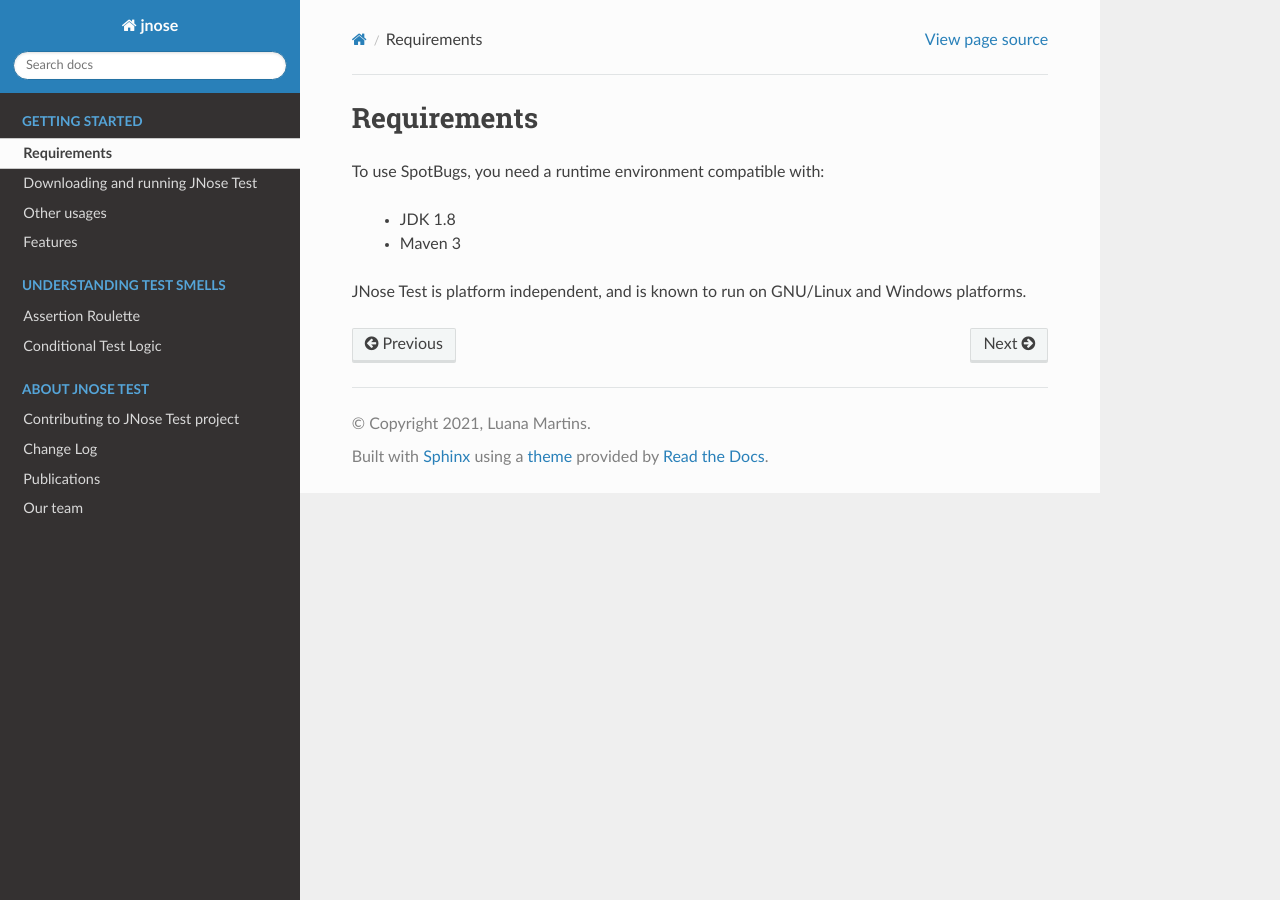
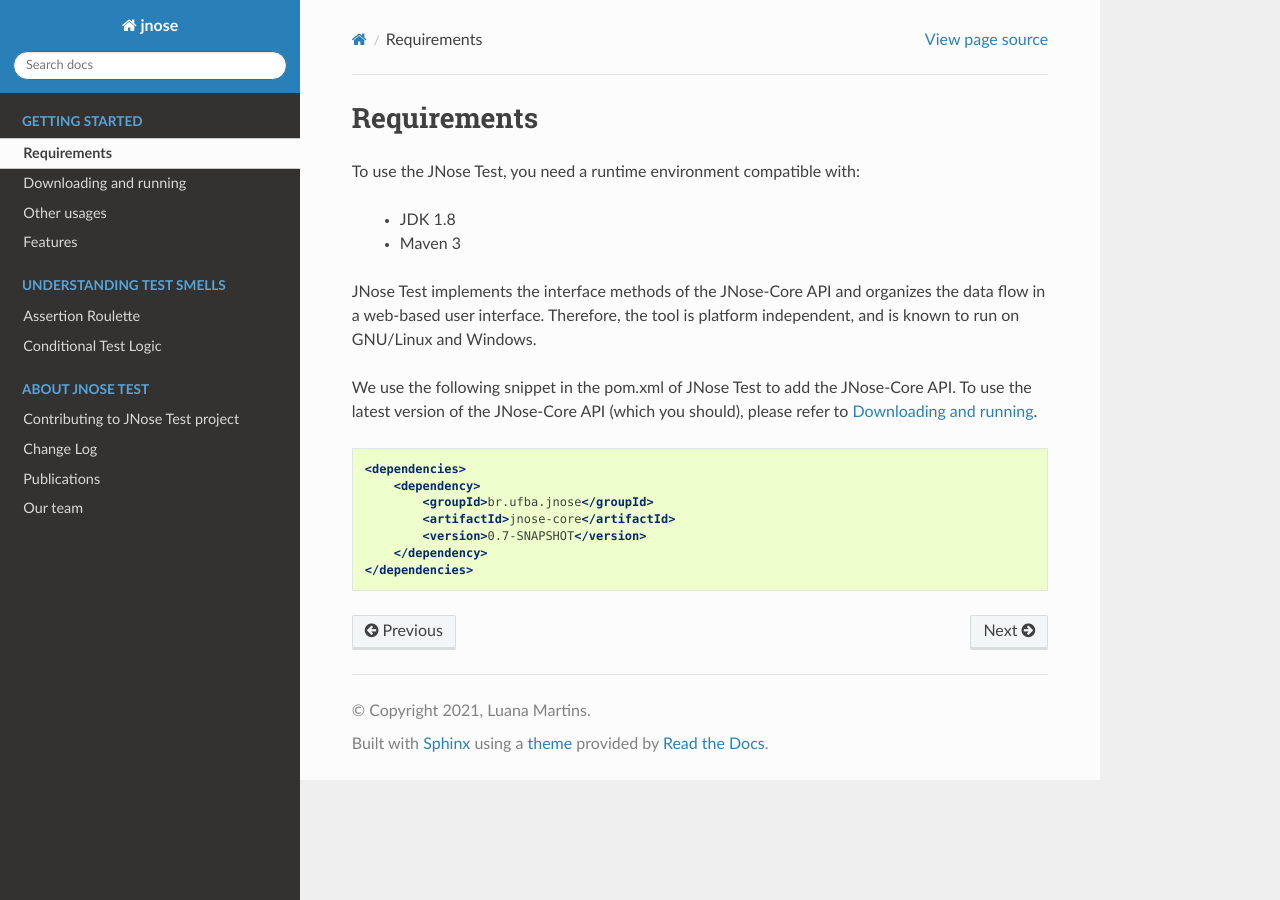
Before and after one commit to arieslab/jnose, a Sphinx documentation site: the page built from docs/source/requirements.rst, in a window 1280 px wide. Built offline with Sphinx 7.4.7 and the Read the Docs theme 2.0.0, drawn with Linux system fonts in a browser that asks for light colours.

Commit message:
Updating the requirements to run JNose

```diff
--- a/docs/source/requirements.rst
+++ b/docs/source/requirements.rst
@@ -1,9 +1,21 @@
 Requirements
 =======================
 
-To use SpotBugs, you need a runtime environment compatible with:
+To use the JNose Test, you need a runtime environment compatible with:
 
  - JDK 1.8
  - Maven 3
 
-JNose Test is platform independent, and is known to run on GNU/Linux and Windows platforms.
+JNose Test implements the interface methods of the JNose-Core API and organizes the data flow in a web-based user interface. Therefore, the tool is platform independent, and is known to run on GNU/Linux and Windows.
+
+We use the following snippet in the pom.xml of JNose Test to add the JNose-Core API. To use the latest version of the JNose-Core API (which you should), please refer to `Downloading and running <https://jnose.readthedocs.io/en/latest/downloading-and-running.html#jnose-core-api>`_.
+
+.. code-block:: xml
+
+    <dependencies>
+        <dependency>
+            <groupId>br.ufba.jnose</groupId>
+            <artifactId>jnose-core</artifactId>
+            <version>0.7-SNAPSHOT</version>
+        </dependency>
+    </dependencies>
```
Also changed, not shown: docs/source/downloading-and-running.rst (+17 -10 lines), docs/source/index.rst (+3 -4 lines).
